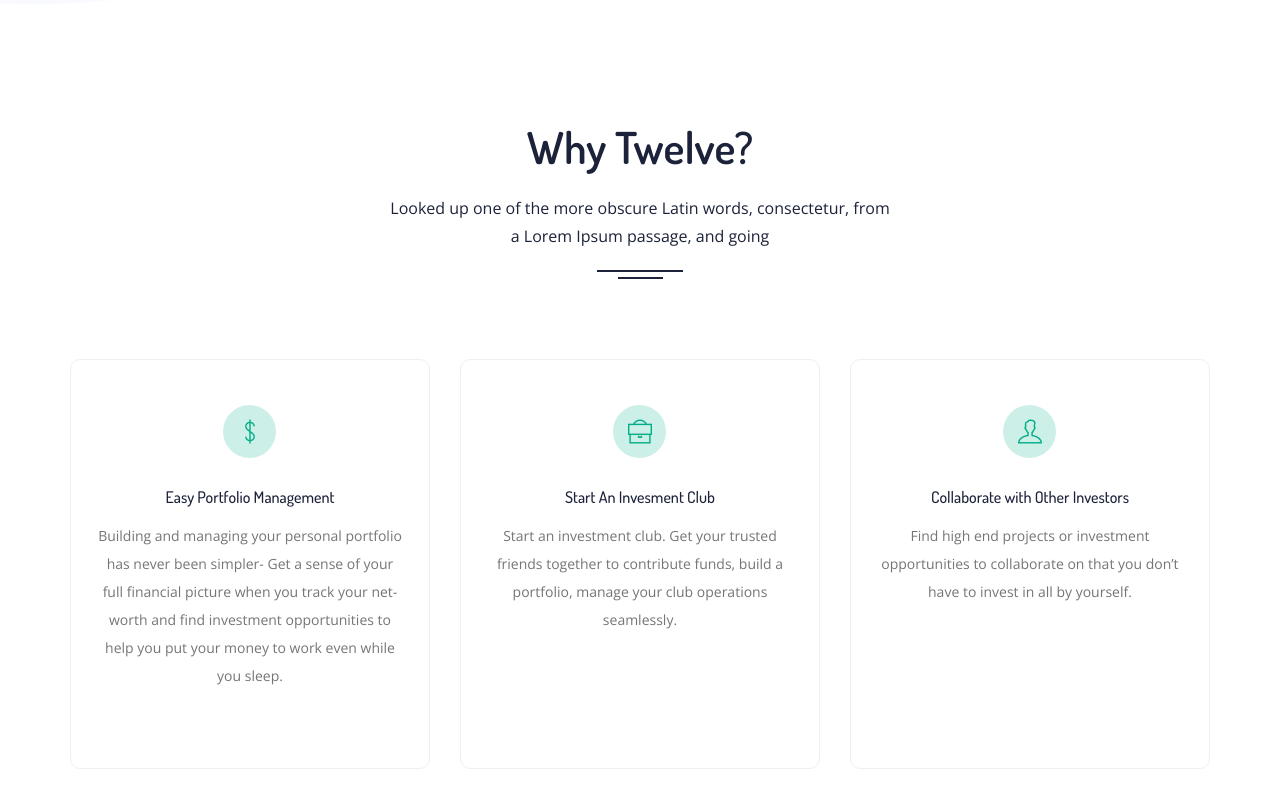
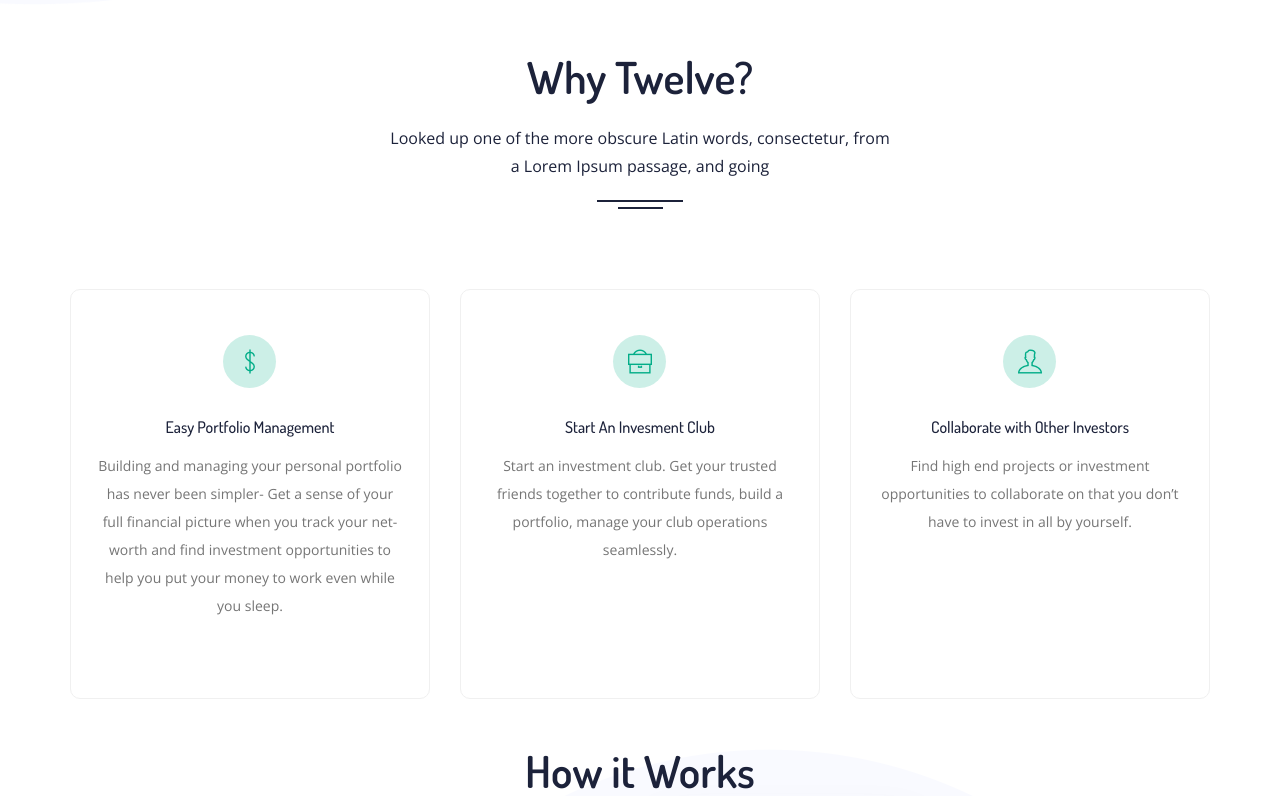
Before and after one commit to b3h3rkz/vest-demo, a plain HTML site: page index.html in a window 1280 px wide. Shown: the part 795-1591 px from the top of the page. Drawn offline with nearby package versions, Linux system fonts and the light colour scheme.

```diff
--- a/assets/css/style.css
+++ b/assets/css/style.css
@@ -123,8 +123,8 @@
 [ 3. Global Classes ]
 ============================ */
 .section-ptb, .section-pt, .section-pb {
-  padding-top: 12rem;
-  padding-bottom: 12rem; }
+  padding-top: 5rem;
+  padding-bottom: 5rem; }
   @media (min-width: 768px) and (max-width: 991.98px) {
     .section-ptb, .section-pt, .section-pb {
       padding-top: 8rem;
--- a/index.html
+++ b/index.html
@@ -347,11 +347,12 @@
   <!--Payment section-->
   <section class="section-ptb bg-white bg-5">
     <div class="container">
+        <h1 class="text-center">How Safe Is My Money?</h1>
+
           <div class="row">
               <div class="col-md-7">
                   <div class="row">
                     <div class="col-md-12">
-                      <h1 class="text-center">How Safe Is My Money?</h1>
                       <p class="">
                         Lorem ipsum dolor sit amet consectetur, adipisicing elit. Assumenda, nemo error praesentium quo placeat eaque sunt corrupti similique exercitationem? Laboriosam voluptate, quibusdam temporibus possimus ipsa minus nemo saepe quam ex.
                         Lorem ipsum dolor sit amet, consectetur adipisicing elit. Excepturi fugiat facere tempore placeat aliquid et suscipit deleniti aliquam quibusdam! Molestias ab repellat culpa sit vero eum et odio harum tenetur?
```
